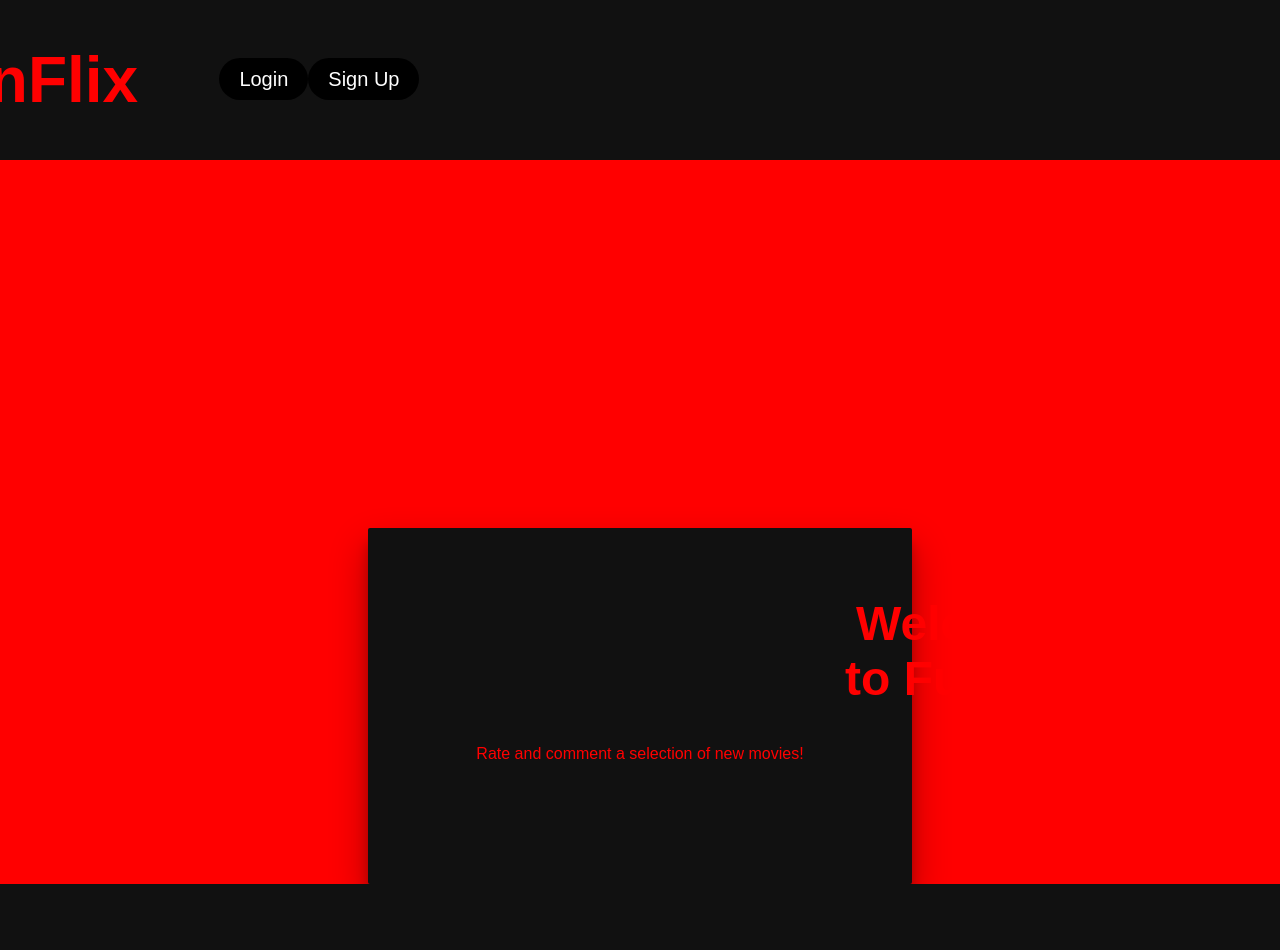
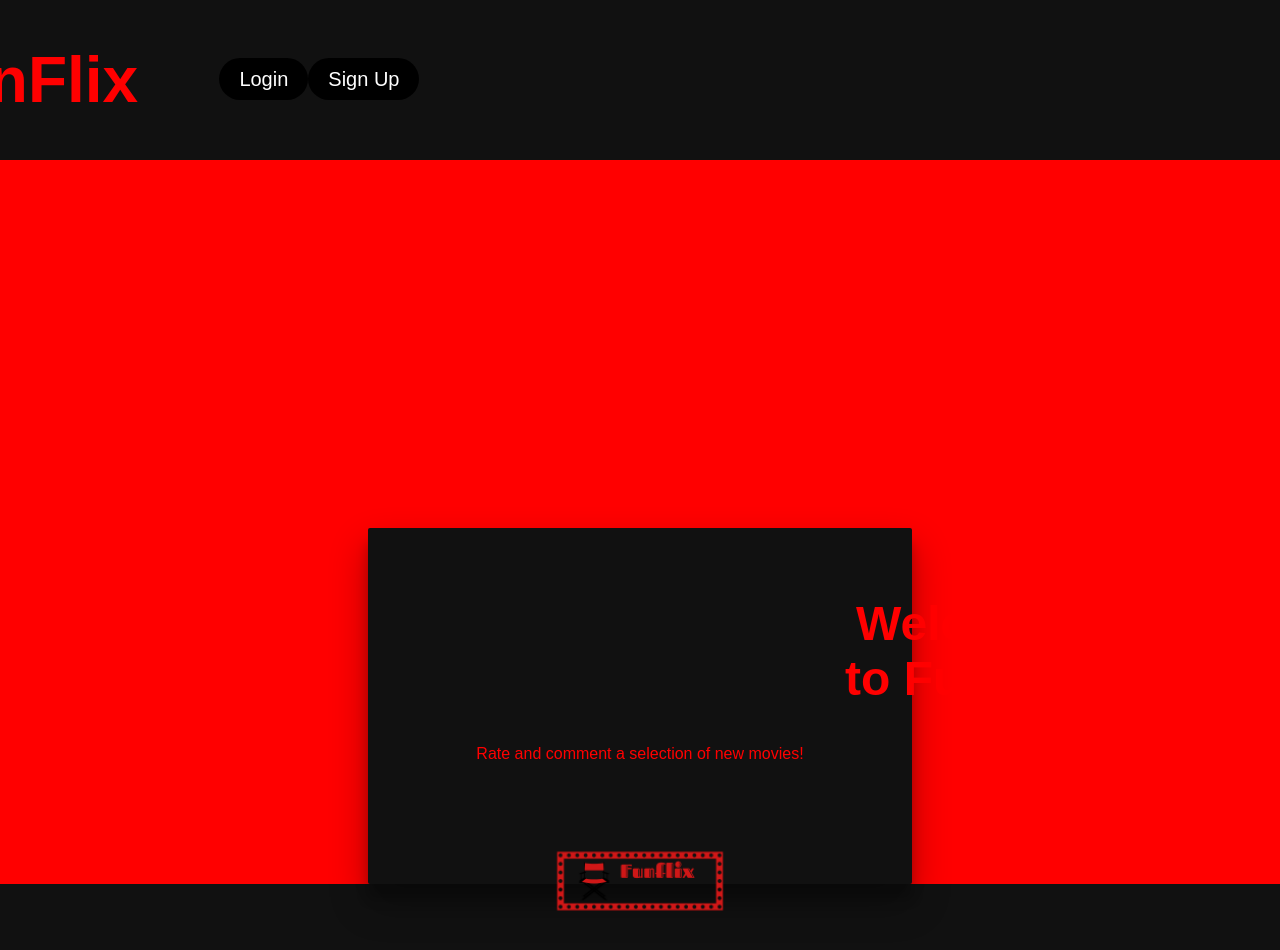
Before and after one commit to majormatt28/Funflix-frontend, a React (Create React App) app: page / in a window 1280 px wide. Shown: the top 950 px of the page. Before the commit the page ends 884 px from the top, so only its background shows below. Built offline with nearby package versions, Linux system fonts and the light colour scheme; no server answers.

Commit message:
got some animations

```diff
--- a/src/components/Home.jsx
+++ b/src/components/Home.jsx
@@ -1,3 +1,4 @@
+import logo from "./logo.png"
 
 function Home () {
     return (
@@ -9,6 +10,7 @@ function Home () {
              <p>
                 Rate and comment a selection of new movies!
              </p>
+             <img src={logo} className="funflix-logo" alt="logo"/>
           </div>
        </section>
     );
--- a/src/index.css
+++ b/src/index.css
@@ -417,6 +417,7 @@ p {
   box-shadow: 0 15px 25px rgb(0 0 0 / 60%);
   border-radius: 10px;
   flex-direction: row;
+  transform: translate(0px, 46px);
 }
 
 .movie-card {
@@ -507,3 +508,36 @@ p {
 h4 {
   color: black;
 }
+
+/* Logo Animation */
+
+.funflix-logo {
+  animation: wiggle 2s linear infinite;
+  width: auto;
+  height: 68%;
+  vertical-align: middle;
+}
+
+@keyframes wiggle {
+  0%, 7% {
+    transform: rotateZ(0);
+  }
+  15% {
+    transform: rotateZ(-15deg);
+  }
+  20% {
+    transform: rotateZ(10deg);
+  }
+  25% {
+    transform: rotateZ(-10deg);
+  }
+  30% {
+    transform: rotateZ(6deg);
+  }
+  35% {
+    transform: rotateZ(-4deg);
+  }
+  40%, 100% {
+    transform: rotateZ(0);
+  }
+}
```
Also changed, not shown: src/components/logo.png (added).
